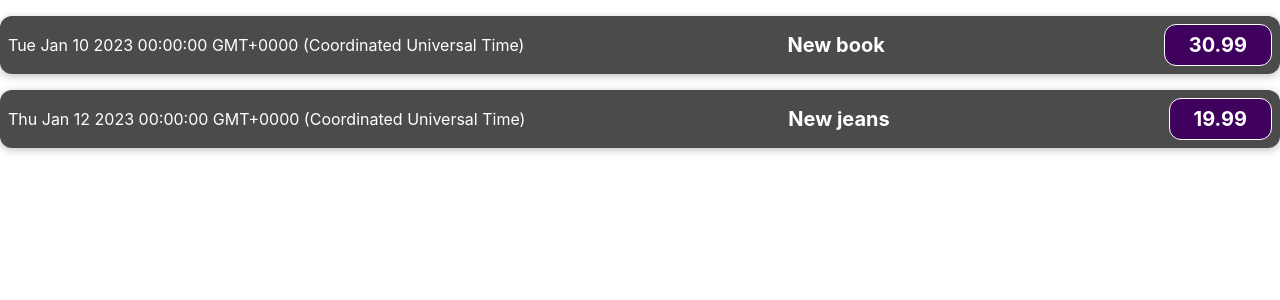
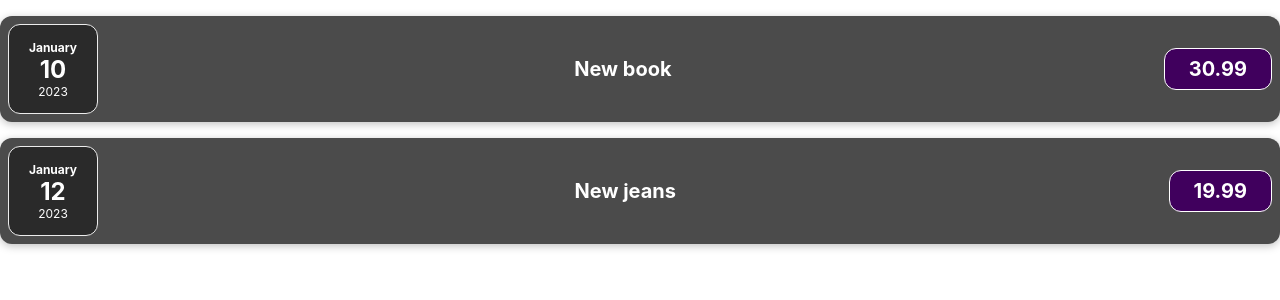
Before and after one commit to HasieEST/Cashflow_tracker, a React (Create React App) app: page / in a window 1280 px wide. Shown: the top 300 px of the page. Built offline with nearby package versions, Linux system fonts and the light colour scheme.

Commit message:
Splicing date out of ExpenseItem.js and creating new component ExpenseDate.js  and applying ExpenseDate.css on it.

```diff
--- /dev/null
+++ b/src/components/ExpenseDate.css
@@ -0,0 +1,26 @@
+.expense-date {
+    display: flex;
+    flex-direction: column;
+    width: 5.5rem;
+    height: 5.5rem;
+    border: 1px solid #ececec;
+    background-color: #2a2a2a;
+    color: white;
+    border-radius: 12px;
+    align-items: center;
+    justify-content: center;
+}
+
+.expense-date__month {
+    font-size: 0.75rem;
+    font-weight: bold;
+}
+
+.expense-date__year {
+    font-size: 0.75rem;
+}
+
+.expense-date__day {
+    font-size: 1.5rem;
+    font-weight: bold;
+}
--- /dev/null
+++ b/src/components/ExpenseDate.js
@@ -0,0 +1,16 @@
+import './ExpenseDate.css'
+function expenseDate(props) {
+    const day = props.date.toLocaleDateString('en-US', {day: '2-digit'})
+    const month = props.date.toLocaleDateString('en-US', {month: 'long'})
+    const year = props.date.getFullYear()
+
+    return (
+        <div className='expense-date'>
+            <div className='expense-date__month'>{month}</div>
+            <div className='expense-date__day'>{day}</div>
+            <div className='expense-date__year'>{year}</div>
+        </div>
+    )
+}
+
+export default expenseDate
--- a/src/components/ExpenseItem.js
+++ b/src/components/ExpenseItem.js
@@ -1,11 +1,12 @@
 import './ExpenseItem.css'
+import './ExpenseDate'
+import ExpenseDate from "./ExpenseDate";
 
 function ExpenseItem(props) {
-    console.log(props)
 
     return (
         <div className="expense-item">
-            <div>{props.expenseData.date.toString()}</div>
+            <ExpenseDate date={props.expenseData.date}></ExpenseDate>
             <div className="expense-item__description">
                 <h2>{props.expenseData.title}</h2>
                 <div className="expense-item__price">{props.expenseData.price}</div>
```
